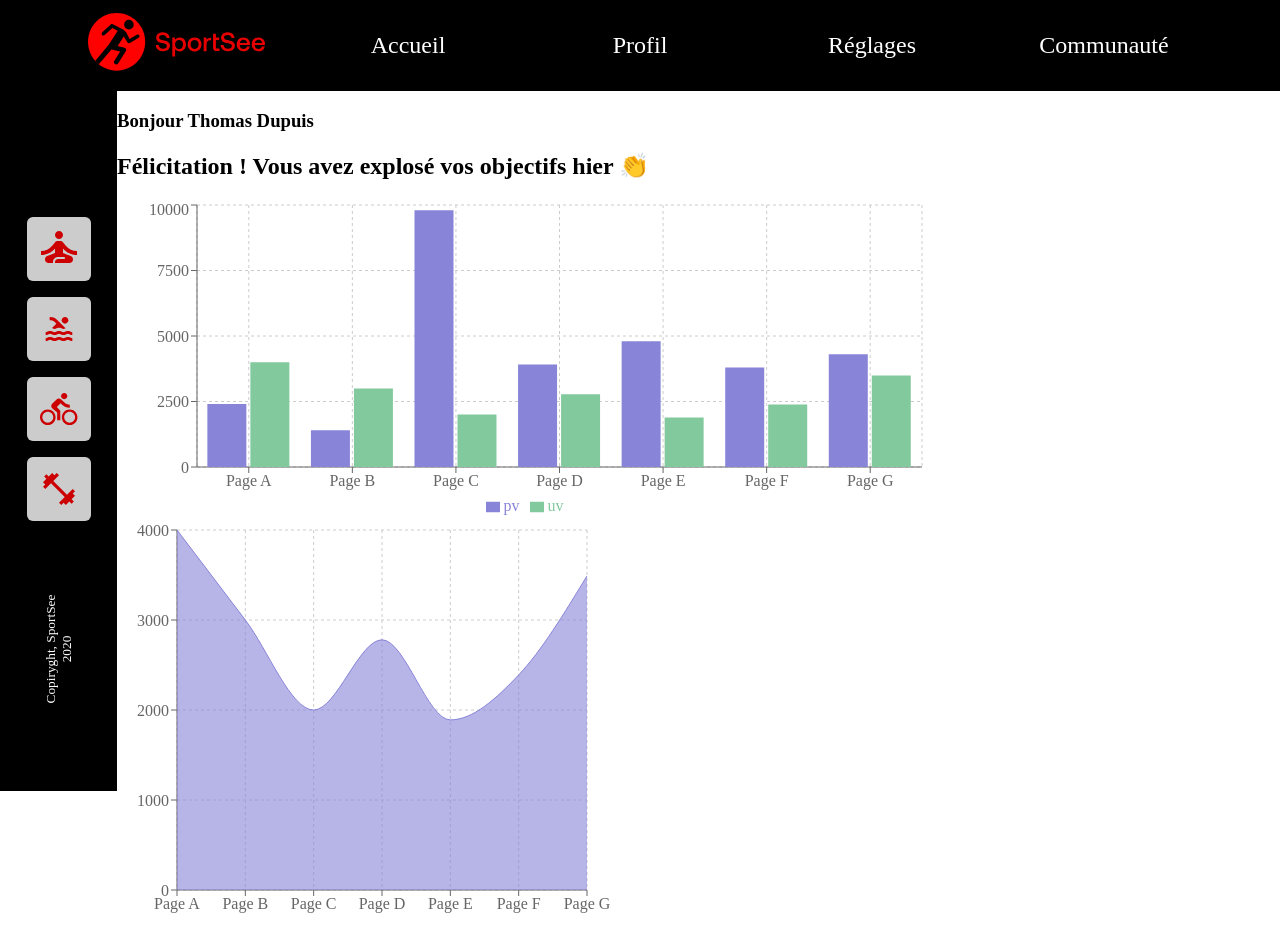
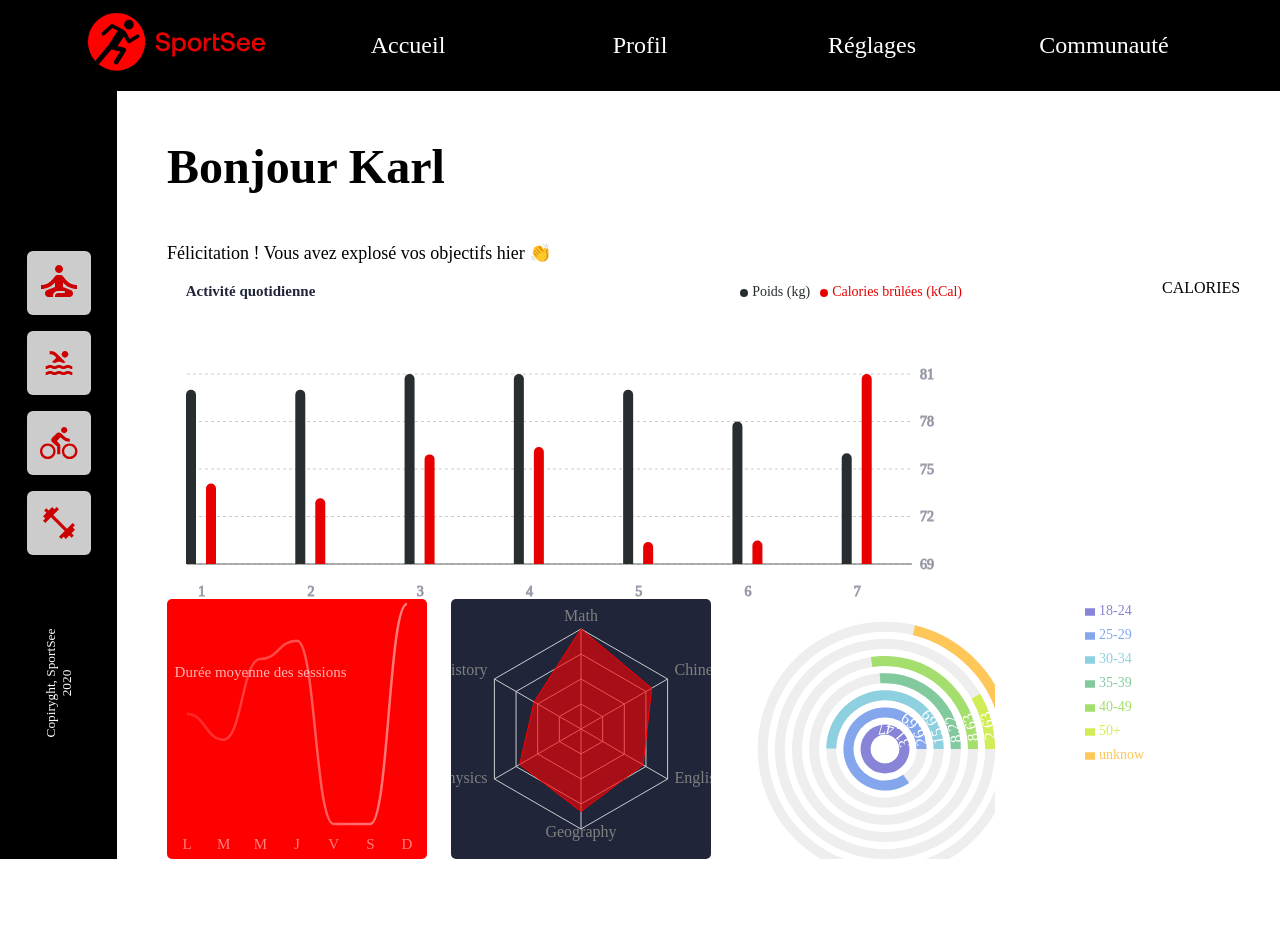
Before and after one commit to afarkhsi/SPORTSEE, a React (Create React App) app: page / in a window 1280 px wide. Shown: the top 952 px of the page. After the commit the page ends 863 px from the top, so only its background shows below. Built offline with nearby package versions, Linux system fonts and the light colour scheme.

Commit message:
ajout des données mocké sur barChart et LineChart

```diff
--- a/src/components/BarChart/barChart.jsx
+++ b/src/components/BarChart/barChart.jsx
@@ -1,4 +1,4 @@
-import React, { PureComponent } from 'react';
+// import React, { PureComponent } from 'react';
 import {
   BarChart,
   Bar,
@@ -11,60 +11,24 @@ import {
 } from 'recharts';
 import './style.css';
 
-const data = [
-  {
-    name: 'Page A',
-    uv: 4000,
-    pv: 2400,
-    amt: 2400,
-  },
-  {
-    name: 'Page B',
-    uv: 3000,
-    pv: 1398,
-    amt: 2210,
-  },
-  {
-    name: 'Page C',
-    uv: 2000,
-    pv: 9800,
-    amt: 2290,
-  },
-  {
-    name: 'Page D',
-    uv: 2780,
-    pv: 3908,
-    amt: 2000,
-  },
-  {
-    name: 'Page E',
-    uv: 1890,
-    pv: 4800,
-    amt: 2181,
-  },
-  {
-    name: 'Page F',
-    uv: 2390,
-    pv: 3800,
-    amt: 2500,
-  },
-  {
-    name: 'Page G',
-    uv: 3490,
-    pv: 4300,
-    amt: 2100,
-  },
-];
+import { USER_ACTIVITY } from '../../mockData';
 
-export default class Example extends PureComponent {
-  static demoUrl = 'https://codesandbox.io/s/simple-bar-chart-tpz8r';
+const Example = () => {
+  const dataTest = USER_ACTIVITY[0].sessions;
 
-  render() {
+  const dayData = () => {
+    return dataTest.map((session, index) => index + 1);
+  };
+
+  console.log(dayData);
   return (
     <BarChart
+      className="barchart_wrapper"
       width={835}
       height={320}
-        data={data}
+      barSize={10}
+      barGap={10}
+      data={dataTest}
       margin={{
         top: 5,
         right: 30,
@@ -72,22 +36,70 @@ export default class Example extends PureComponent {
         bottom: 5,
       }}
     >
-        <CartesianGrid strokeDasharray="3 3" />
-        <XAxis dataKey="name" />
-        <YAxis />
+      <CartesianGrid strokeDasharray="3 3" vertical={false} />
+      <XAxis
+        dataKey={dayData}
+        tickLine={false}
+        tick={{ stroke: '#9B9EAC', fontWeight: '400', fontSize: '14px' }}
+        dy={14}
+        padding={{ left: -40 }}
+      />
+      <YAxis
+        yAxisId="kilogram"
+        orientation="right"
+        type="number"
+        domain={['dataMin - 5', 'auto']}
+        tick={{ stroke: '#9B9EAC', fontWeight: '400', fontSize: '14px' }}
+        axisLine={false}
+        tickLine={false}
+      />
+      <YAxis
+        yAxisId="calories"
+        orientation="right"
+        type="number"
+        hide="true"
+        domain={['dataMin - 5', 'auto']}
+      />
+      <text
+        x="10%"
+        y="10%"
+        dy={-15}
+        style={{ fontSize: 15, fontWeight: 'bold', fill: '#20253A' }}
+        width={200}
+        height={30}
+        scaletofit="true"
+        textAnchor="middle"
+        verticalanchor="middle"
+      >
+        Activité quotidienne
+      </text>
       <Tooltip />
-        <Legend />
+      <Legend
+        className="legend-size"
+        align="right"
+        verticalAlign="top"
+        height={90}
+        iconType="circle"
+        iconSize={8}
+      />
       <Bar
-          dataKey="pv"
-          fill="#8884d8"
+        yAxisId="kilogram"
+        name="Poids (kg)"
+        dataKey="kilogram"
+        fill="#282D30"
+        radius={[10, 10, 0, 0]}
         activeBar={<Rectangle fill="pink" stroke="blue" />}
       />
       <Bar
-          dataKey="uv"
-          fill="#82ca9d"
+        yAxisId="calories"
+        name="Calories brûlées (kCal)"
+        dataKey="calories"
+        fill="#E60000"
+        radius={[10, 10, 0, 0]}
         activeBar={<Rectangle fill="gold" stroke="purple" />}
       />
     </BarChart>
   );
-  }
-}
+};
+
+export default Example;
--- a/src/components/BarChart/style.css
+++ b/src/components/BarChart/style.css
@@ -4,3 +4,6 @@
   max-width: 835px;
   width: 100%;
 }
+.recharts-default-legend {
+  font-size: 14px;
+}
--- a/src/components/CardInfos/cardInfos.jsx
+++ b/src/components/CardInfos/cardInfos.jsx
@@ -1,16 +1,25 @@
 /**En tant qu’utilisateur, je veux pouvoir voir mes informations clés sous forme de card. Chaque card comprend un icône, des protéines, etc. */
 import styled from 'styled-components';
+import { USER_MAIN_DATA } from '../../mockData';
 
 const CardInfoContainer = styled.article``;
 
-const CardInfoTitle = styled.h1``;
+const CardInfoTitle = styled.h1`
+  font-size: 48px;
+`;
 
-const CardInfoSubtitle = styled.h2``;
+const CardInfoSubtitle = styled.h2`
+  font-size: 18px;
+  font-weight: 400;
+`;
 
 const CardInfo = () => {
+  const firstName = USER_MAIN_DATA[0].userInfos.firstName;
+  // const lastName = USER_MAIN_DATA[0].userInfos.lastName;
+  // console.log(dataTest);
   return (
     <CardInfoContainer>
-      <CardInfoTitle>Bonjour Thomas Dupuis</CardInfoTitle>
+      <CardInfoTitle>Bonjour {firstName}</CardInfoTitle>
       <CardInfoSubtitle>
         Félicitation ! Vous avez explosé vos objectifs hier 👏
       </CardInfoSubtitle>
--- a/src/components/LineChart/lineChart.jsx
+++ b/src/components/LineChart/lineChart.jsx
@@ -1,77 +1,175 @@
 /**En tant qu’utilisateur, je veux voir ma durée moyenne des sessions sous la forme d’un LineChart. L’axe des abscisses correspond à la durée moyenne des sessions. Un tooltip apparaît au survol. */
+import './style.css';
 import React from 'react';
 import {
-  AreaChart,
-  Area,
+  LineChart,
+  Line,
   XAxis,
   YAxis,
   CartesianGrid,
   Tooltip,
+  Legend,
 } from 'recharts';
-
-const data = [
-  {
-    name: 'Page A',
-    uv: 4000,
-    pv: 2400,
-    amt: 2400,
-  },
-  {
-    name: 'Page B',
-    uv: 3000,
-    pv: 1398,
-    amt: 2210,
-  },
-  {
-    name: 'Page C',
-    uv: 2000,
-    pv: 9800,
-    amt: 2290,
-  },
-  {
-    name: 'Page D',
-    uv: 2780,
-    pv: 3908,
-    amt: 2000,
-  },
-  {
-    name: 'Page E',
-    uv: 1890,
-    pv: 4800,
-    amt: 2181,
-  },
-  {
-    name: 'Page F',
-    uv: 2390,
-    pv: 3800,
-    amt: 2500,
-  },
-  {
-    name: 'Page G',
-    uv: 3490,
-    pv: 4300,
-    amt: 2100,
-  },
-];
+import { USER_AVERAGE_SESSIONS } from '../../mockData';
 
 export default function LineChartComponent() {
+  const dataTest = USER_AVERAGE_SESSIONS[0].sessions;
+  const tabTest = ['L', 'M', 'M', 'J', 'V', 'S', 'D'];
+  const renderTooltip = ({ active, payload }) => {
+    if (active && payload.length) {
+      return (
+        <div
+          className="linechart_wrapper_info"
+          style={{
+            background: '#FFFFFF',
+            color: '#000000',
+            height: '20px',
+            margin: '10px',
+            textAlign: 'center',
+            fontSize: '12px',
+            fontWeight: 'bold',
+          }}
+        >
+          <p>{payload[0].value} min</p>
+        </div>
+      );
+    }
+  };
+
   return (
-    <AreaChart
-      width={500}
-      height={400}
-      data={data}
+    <LineChart
+      className="linechart_wrapper"
+      width={260}
+      height={260}
+      data={dataTest}
       margin={{
-        top: 10,
-        right: 30,
+        top: 5,
+        right: 0,
         left: 0,
-        bottom: 0,
+        bottom: 5,
       }}
     >
-      <CartesianGrid strokeDasharray="3 3" />
-      <XAxis dataKey="name" />
-      <YAxis />
-      <Tooltip />
-      <Area type="monotone" dataKey="uv" stroke="#8884d8" fill="#8884d8" />
-    </AreaChart>
+      <CartesianGrid
+        strokeDasharray="3 3"
+        vertical={false}
+        horizontal={false}
+      />
+      <defs>
+        <linearGradient id="lineGradient">
+          <stop offset="0%" stopColor="#FFFFFF" stopOpacity="30%" />
+          <stop offset="100%" stopColor="#FFFFFF" stopOpacity="100%" />
+        </linearGradient>
+      </defs>
+      <XAxis
+        dataKey="day"
+        style={{ fontSize: 15, fontWeight: 500, fill: '#FFFFFF' }}
+        axisLine={false}
+        tickLine={false}
+        tickFormatter={(day) => tabTest[day - 1]}
+        tick={{ fill: '#FFFFFF', opacity: '0.5' }}
+        tickSize={12}
+        padding={{ left: 20, right: 20 }}
+      />
+      <YAxis hide={true} />
+      <text
+        x="36%"
+        y="30%"
+        dy={0}
+        style={{ fontSize: 15, fontWeight: 500, fill: '#FFFFFF' }}
+        width={50}
+        opacity={0.7}
+        height={100}
+        scaletofit="true"
+        textAnchor="middle"
+        verticalanchor="middle"
+      >
+        Durée moyenne des sessions
+      </text>
+      <Tooltip
+        content={renderTooltip}
+        position={{ y: 0 }}
+        cursor={{
+          stroke: '#000000',
+          strokeOpacity: '10%',
+          strokeWidth: '20%',
+          height: '100%',
+        }}
+      />
+      <Legend />
+      <Line
+        type="bump"
+        dataKey="sessionLength"
+        stroke="url(#lineGradient)"
+        strokeWidth={2.5}
+        opacity={0.5}
+        activeDot={{ r: 4, opacity: '50%' }}
+        dot={false}
+        legendType="none"
+      />
+    </LineChart>
   );
+
+  //   <LineChart
+  //     className="linechart_wrapper"
+  //     width={260}
+  //     height={260}
+  //     data={dataTest}
+  //     margin={{ top: 20, right: 10, left: 10, bottom: 20 }}
+  //   >
+  //     <defs>
+  //       <linearGradient id="lineGradient">
+  //         <stop offset="0%" stopColor="#FFFFFF" stopOpacity="30%" />
+  //         <stop offset="100%" stopColor="#FFFFFF" stopOpacity="100%" />
+  //       </linearGradient>
+  //     </defs>
+  //     <text
+  //       x={10}
+  //       y={30}
+  //       textAnchor="left"
+  //       style={{
+  //         fontSize: '1.8rem',
+  //         fontWeight: 500,
+  //         fill: '#FFFFFF',
+  //         fillOpacity: '50%',
+  //       }}
+  //     >
+  //       Durée moyenne des sessions
+  //     </text>
+  //     <XAxis
+  //       dataKey="day"
+  //       axisLine={false}
+  //       tickLine={false}
+  //       tick={{ fill: '#FFFFFF', fillOpacity: '50%' }}
+  //       stroke="#FFFFFF"
+  //       tickMargin={10}
+  //       tickFormatter={(day) => tabTest[day - 1]}
+  //     />
+  //     <YAxis
+  //       dataKey="sessionLength"
+  //       hide={true}
+  //       domain={['dataMin -20', 'dataMax + 50']}
+  //     />
+  //     <Line
+  //       dataKey="sessionLength"
+  //       type="natural"
+  //       stroke="url(#lineGradient)"
+  //       strokeWidth={2.5}
+  //       dot={false}
+  //       activeDot={{
+  //         stroke: '#FFFFFF',
+  //         strokeOpacity: '50%',
+  //         strokeWidth: 10,
+  //       }}
+  //     />
+  //     <Tooltip
+  //       content={renderTooltip}
+  //       cursor={{
+  //         stroke: '#000000',
+  //         strokeOpacity: '10%',
+  //         strokeWidth: '20%',
+  //         height: '100%',
+  //       }}
+  //     />
+  //   </LineChart>
+  // );
 }
--- /dev/null
+++ b/src/components/LineChart/style.css
@@ -0,0 +1,18 @@
+.linechart_wrapper {
+  background-color: #ff0000;
+  border-radius: 5px;
+  position: relative;
+}
+.linechart_wrapper_info {
+  padding: 5px;
+  display: flex;
+  justify-content: center;
+  align-items: center;
+  font-weight: bold;
+  border-radius: 2px;
+}
+.test {
+  color: black;
+  height: 100%;
+  width: 20%;
+}
--- a/src/components/NavBar/navBar.jsx
+++ b/src/components/NavBar/navBar.jsx
@@ -9,7 +9,6 @@ const NavBarContainer = styled.section`
   max-width: 117px;
   width: 100%;
   background-color: black;
-  height: 700px;
   display: flex;
   flex-direction: column;
   justify-content: center;
--- a/src/components/RadarChart/radarChart.jsx
+++ b/src/components/RadarChart/radarChart.jsx
@@ -1,12 +1,7 @@
 /**En tant qu’utilisateur, je veux voir mon type d’activité réalisée sous forme d’un radar chart. */
 import React, { PureComponent } from 'react';
-import {
-  Radar,
-  RadarChart,
-  PolarGrid,
-  PolarAngleAxis,
-  PolarRadiusAxis,
-} from 'recharts';
+import { Radar, RadarChart, PolarGrid, PolarAngleAxis } from 'recharts';
+import './style.css';
 
 const data = [
   {
@@ -53,21 +48,21 @@ export default class RadarChartComponent extends PureComponent {
   render() {
     return (
       <RadarChart
+        className="radarchart_wrapper"
         cx="50%"
         cy="50%"
-        width={500}
-        height={500}
+        width={260}
+        height={260}
         outerRadius="80%"
         data={data}
       >
         <PolarGrid />
         <PolarAngleAxis dataKey="subject" />
-        <PolarRadiusAxis />
         <Radar
           name="Mike"
           dataKey="A"
-          stroke="#8884d8"
-          fill="#8884d8"
+          stroke="#FF0000"
+          fill="#FF0000"
           fillOpacity={0.6}
         />
       </RadarChart>
--- /dev/null
+++ b/src/components/RadarChart/style.css
@@ -0,0 +1,4 @@
+.radarchart_wrapper {
+  background-color: #20253a;
+  border-radius: 5px;
+}
--- a/src/components/RadialBarChart/radialBarChart.jsx
+++ b/src/components/RadialBarChart/radialBarChart.jsx
@@ -56,8 +56,8 @@ const style = {
 export default function RadialChartComponent() {
   return (
     <RadialBarChart
-      width={500}
-      height={300}
+      width={260}
+      height={260}
       cx={150}
       cy={150}
       innerRadius={20}
--- a/src/pages/Home/index.jsx
+++ b/src/pages/Home/index.jsx
@@ -10,24 +10,38 @@ import LineChartComponent from '../../components/LineChart/lineChart';
 const HomeContainer = styled.div`
   display: flex;
 `;
-const BodyContainer = styled.section``;
+const BodyContainer = styled.section`
+  margin: auto auto auto 50px;
+`;
+
+const ChartsWrapper = styled.div`
+  display: flex;
+  gap: 10rem;
+`;
+
+const ChartsContainer = styled.div``;
+
+const ChartsContainerBlock = styled.div`
+  display: flex;
+  gap: 1.5rem;
+`;
 function HomePage() {
   return (
     <HomeContainer>
       <NavBar />
-      <BodyContainer>
+      <BodyContainer className="body_container">
         <CardInfo />
-        <div>
-          <div>
+        <ChartsWrapper>
+          <ChartsContainer>
             <BarChartComponent />
-            <div className="default_class_chart">
+            <ChartsContainerBlock className="default_class_chart">
               <LineChartComponent />
               <RadarChartComponent />
               <RadialChartComponent />
-            </div>
-          </div>
+            </ChartsContainerBlock>
+          </ChartsContainer>
           <div>CALORIES</div>
-        </div>
+        </ChartsWrapper>
       </BodyContainer>
     </HomeContainer>
   );
```
Also changed, not shown: src/utils/hooks/index.jsx (added, +27 -0 lines). Lines whose indentation alone changed are shown as unchanged.
